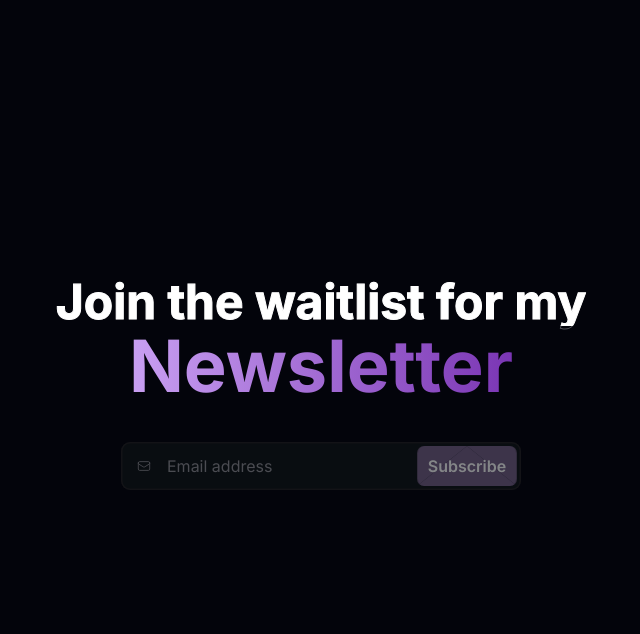
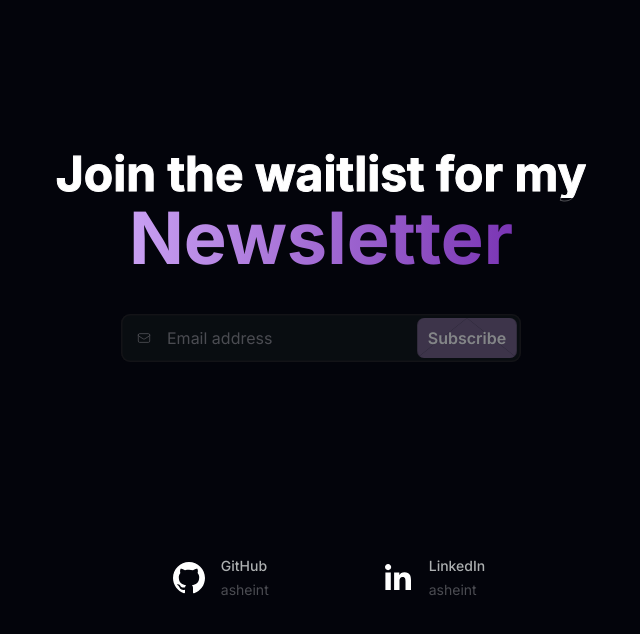
Before and after one commit to asheint/nextjs-newsletter-app, a Next.js app: page / in a window 1280 px wide. Shown: the top 634 px of the page, without its empty margins (319-959 px from the left). Built offline with nearby package versions, Linux system fonts and the light colour scheme.

Commit message:
It works!

```diff
--- a/app/layout.tsx
+++ b/app/layout.tsx
@@ -1,13 +1,11 @@
 import type { Metadata } from "next";
 import { Inter } from "next/font/google";
 import "./globals.css";
+import { metaData } from "@/constants";
 
 const inter = Inter({ subsets: ["latin"] });
 
-export const metadata: Metadata = {
-  title: "Create Next App",
-  description: "Generated by create next app",
-};
+export const metadata: Metadata = metaData;
 
 export default function RootLayout({
   children,
--- a/app/page.tsx
+++ b/app/page.tsx
@@ -1,5 +1,5 @@
 import NewsletterForm from "@/components/NewsletterForm";
-//import Socials from "@/components/Socials";
+import Socials from "@/components/Socials";
 
 export default function Home() {
   return (
@@ -9,7 +9,7 @@
         <h1 className="z-10 text-4xl font-bold text-center text-transparent duration-1000 bg-white bg-gradient-to-r sm:text-6xl md:text-7xl whitespace-nowrap bg-clip-text from-purple-300 to-purple-800 animate-fade-in-3">Newsletter</h1>
       </div>
       <NewsletterForm/>
-      {/*<Socials /> */}
+      <Socials />
     </main>
   );
 }
--- a/components/NewsletterForm.tsx
+++ b/components/NewsletterForm.tsx
@@ -135,8 +135,8 @@
             />
           </div>
         )}
+      </div>
 
-      </div>
     </div>
   );
 }
--- /dev/null
+++ b/components/Socials.tsx
@@ -0,0 +1,31 @@
+import { socials } from "@/constants";
+import { SocialIcon } from "react-social-icons";
+
+function Socials() {
+  return (
+    <div className="flex items-center justify-center sm:gap-x-4 mt-28 md:w-[400px]">
+      {socials.map((social) => (
+        <div
+          key={social.id}
+          className="flex items-center justify-center flex-1 animate-fade-in-3 cursor-pointer group md:hover:shadow-outline-gray rounded-[9px] p-5 md:p-10 transition duration-200 ease-out"
+        >
+          <SocialIcon
+            url={social.url}
+            target="_blank"
+            fgColor="#FFF"
+            bgColor="transparent"
+            className="!h-16 !w-16"
+          />
+          <div className="text-xs sm:text-sm space-y-1">
+            <p className="text-[#ADB0B1] group-hover:text-white transition font-medium">
+              {social.name}
+            </p>
+            <p className="text-[#4B4C52]">{social.handle}</p>
+          </div>
+        </div>
+      ))}
+    </div>
+  );
+}
+
+export default Socials;
--- /dev/null
+++ b/constants.ts
@@ -0,0 +1,53 @@
+import { Metadata } from "next";
+
+export const socials = [
+    {
+      id: 1,
+      name: "GitHub",
+      url: "https://github.com/asheint",
+      handle: "asheint",
+    },
+    {
+      id: 2,
+      name: "LinkedIn",
+      url: "https://linkedin.com/asheint",
+      handle: "asheint",
+    },
+  ];
+  const title = "NewsletterForm";
+  const description =
+    "This app is only for learning purposes";
+  const image =
+    "https://avatars.githubusercontent.com/u/134621843?v=4&size=64";
+
+  export const metaData: Metadata = {
+    title: title,
+    description: description,
+    openGraph: {
+      title,
+      description,
+      url: "https://github.com/asheint",
+      siteName: "GitHub",
+      images: [{ url: image }],
+      locale: "en-US",
+      type: "website",
+    },
+    robots: {
+      index: true,
+      follow: true,
+      googleBot: {
+        index: true,
+        follow: true,
+        "max-video-preview": -1,
+        "max-image-preview": "large",
+        "max-snippet": -1,
+      },
+    },
+    twitter: {
+      title: title,
+      description: description,
+      card: "summary_large_image",
+      images: [image],
+      creator: "@asheint",
+    },
+  };
--- a/package.json
+++ b/package.json
@@ -14,7 +14,8 @@
     "gsap": "^3.12.5",
     "next": "14.2.7",
     "react": "^18",
-    "react-dom": "^18"
+    "react-dom": "^18",
+    "react-social-icons": "^6.18.0"
   },
   "devDependencies": {
     "@types/mailchimp__mailchimp_marketing": "^3.0.20",
```
Also changed, not shown: 1 other file (tests, documents, lock files or other folders).
